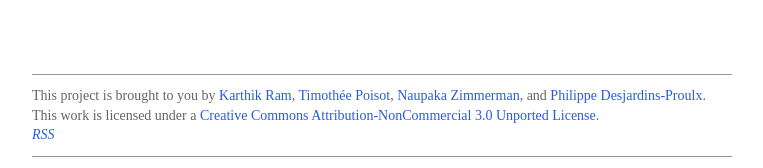
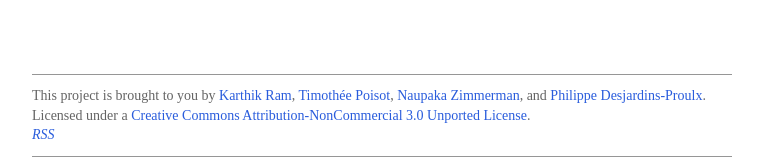
Before and after one commit to karthik/ecotools, a Jekyll site: the page built from index.html, in a window 1280 px wide. Shown: the part 1153-1321 px from the top of the page, without its empty margins (258-1021 px from the left). Built offline with Jekyll 4.4.1, drawn with Linux system fonts in a browser that asks for light colours; Markdown is read by kramdown in place of the engine named in the settings; comment, search, counter and statistics services are not loaded; a style sheet for code colours, icons or effects is not loaded.

Commit message:
Removed more text

```diff
--- a/_includes/footer.html
+++ b/_includes/footer.html
@@ -1,4 +1,4 @@
 <div class="footer">
-This project is brought to you by <a href="http://nature.berkeley.edu/~kram/">Karthik Ram</a>, <a href="http://timotheepoisot.fr/">Timothée Poisot</a>, <a href="http://www.stanford.edu/~naupaka/">Naupaka Zimmerman</a>, and <a href="http://phdp.github.com/">Philippe Desjardins-Proulx</a>. <br> This work is licensed under a <a rel="license" href="http://creativecommons.org/licenses/by-nc/3.0/deed.en_US">Creative Commons Attribution-NonCommercial 3.0 Unported License</a>. <i class="icon-rss"><br>
+This project is brought to you by <a href="http://nature.berkeley.edu/~kram/">Karthik Ram</a>, <a href="http://timotheepoisot.fr/">Timothée Poisot</a>, <a href="http://www.stanford.edu/~naupaka/">Naupaka Zimmerman</a>, and <a href="http://phdp.github.com/">Philippe Desjardins-Proulx</a>. <br> Licensed under a <a rel="license" href="http://creativecommons.org/licenses/by-nc/3.0/deed.en_US">Creative Commons Attribution-NonCommercial 3.0 Unported License</a>. <i class="icon-rss"><br>
 <a href="http://eebtools.org/atom.xml">RSS</a>
 </div>
```
